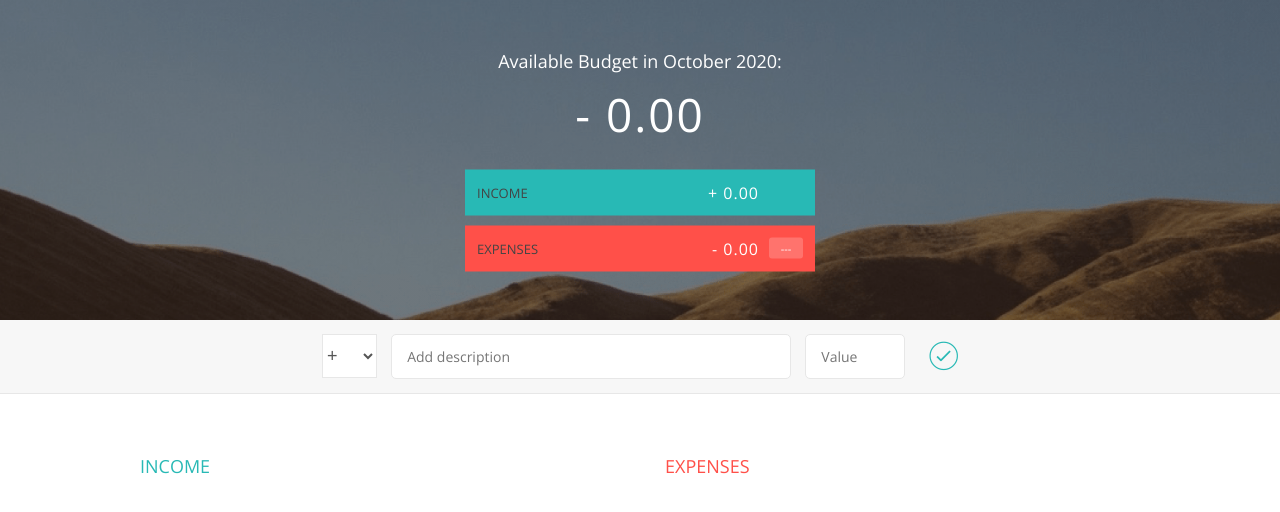
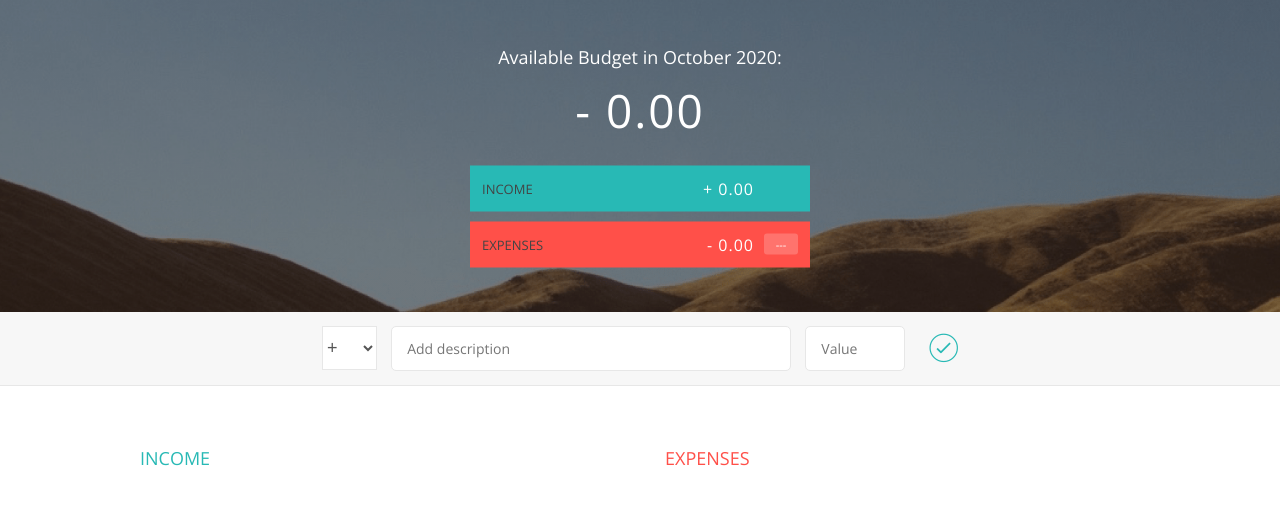
Before and after one commit to yash9657/Budgetapp, a plain HTML site: page index.html in a window 1280 px wide. Drawn offline with nearby package versions, Linux system fonts and the light colour scheme.

Commit message:
updatedcss

```diff
--- a/index.html
+++ b/index.html
@@ -6,7 +6,7 @@
         <link href="http://code.ionicframework.com/ionicons/2.0.1/css/ionicons.min.css" rel="stylesheet" type="text/css">
         <link type="text/css" rel="stylesheet" href="style.css">
         <script src="https://ajax.googleapis.com/ajax/libs/jquery/3.5.1/jquery.min.js"></script>
-        <title>Budgety</title>
+        <title>Budget</title>
     </head>
     <body>
 
--- a/style.css
+++ b/style.css
@@ -20,7 +20,7 @@ body {
     font-size: 16px;
     position: relative;
     height: 100vh;
-    font-weight: 400;
+    font-weight: 390;
 }
 
 .right { float: right; }
@@ -32,7 +32,7 @@ body {
 **********************************************/
 
 .top {
-    height: 40vh;
+    height: 39vh;
     background-image: linear-gradient(rgba(0, 0, 0, 0.35), rgba(0, 0, 0, 0.35)), url(back.png);
     background-size: cover;
     background-position: center;
@@ -41,7 +41,7 @@ body {
 
 .budget {
     position: absolute;
-    width: 350px;
+    width: 340px;
     top: 50%;
     left: 50%;
     transform: translate(-50%, -50%);
```
